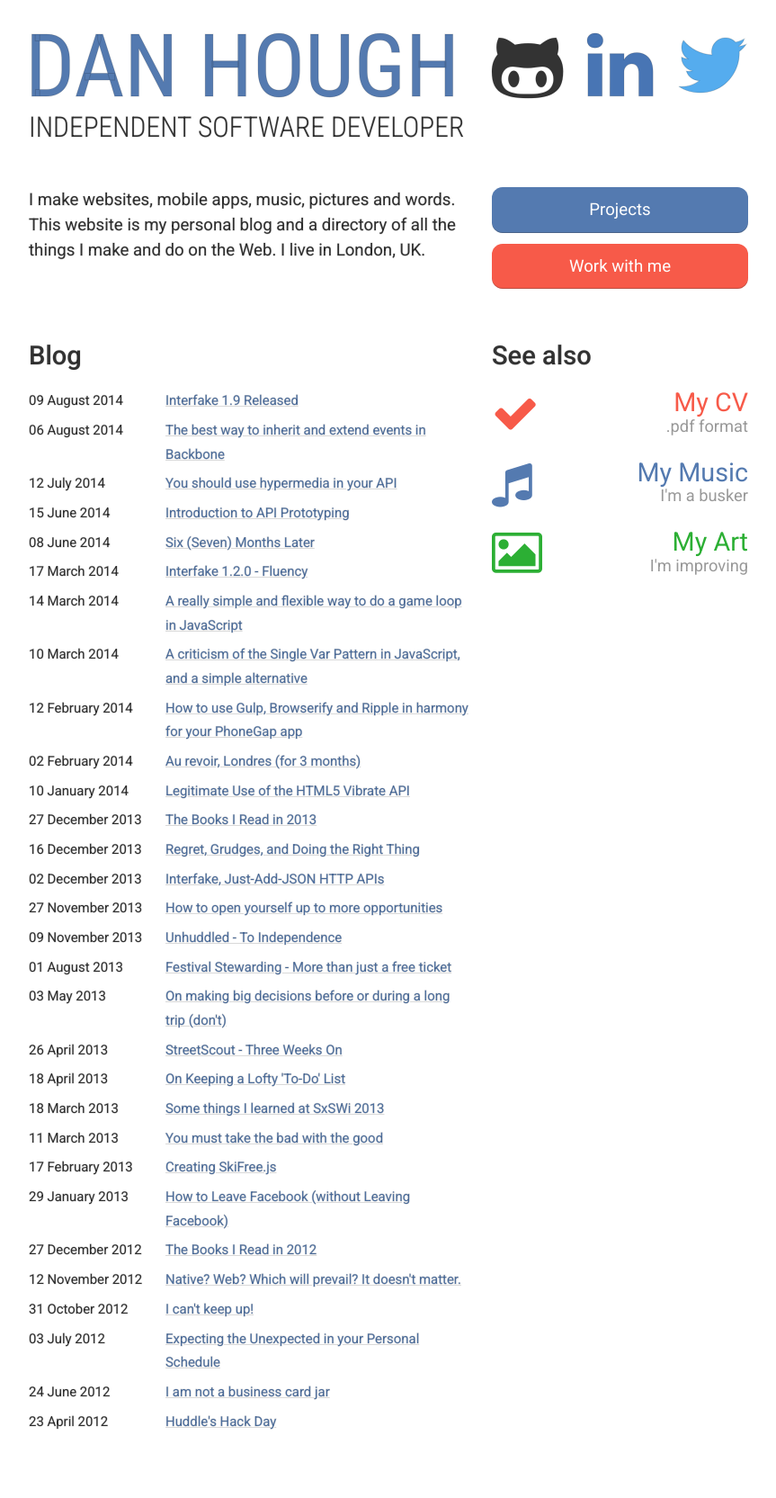
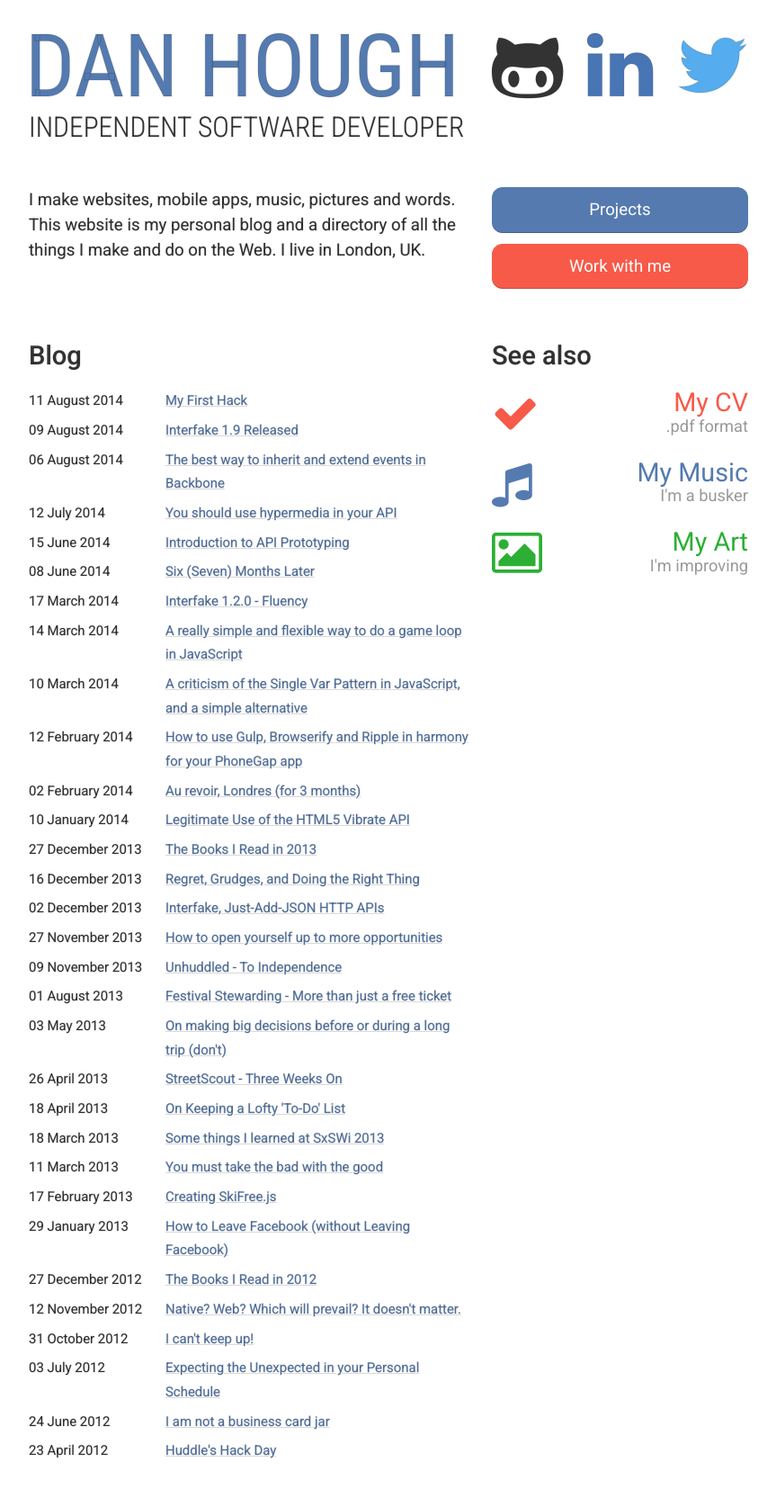
Before and after one commit to basicallydan/danhough.com, a Jekyll site: the page built from index.html, in a window 1280 px wide. Shown: the whole page at 90% size, without its empty margins (208-1071 px from the left). Built offline with Jekyll 4.4.1, drawn with Linux system fonts in a browser that asks for light colours; Markdown is read by kramdown in place of the engine named in the settings; before the commit the page ends 1632 px from its top, so only the background shows below that.

Commit message:
Publishing first hack post

```diff
--- a/_drafts/2014-08-11-cordova-android-web-intents.markdown
+++ b/_drafts/2014-08-18-cordova-android-web-intents.markdown
@@ -2,7 +2,7 @@
 published: true
 layout: post
 title: Android Web Intents with Cordova
-date_created: 11 August 2014
+date_created: 18 August 2014
 location: London, UK
 comments: false
 ---
--- a/_drafts/2014-08-18-my-first-hack.markdown
+++ b/_posts/2014-08-11-my-first-hack.markdown
@@ -2,7 +2,7 @@
 published: true
 layout: post
 title: My First Hack
-date_created: 18 August 2014
+date_created: 11 August 2014
 location: London, UK
 comments: false
 ---
```
